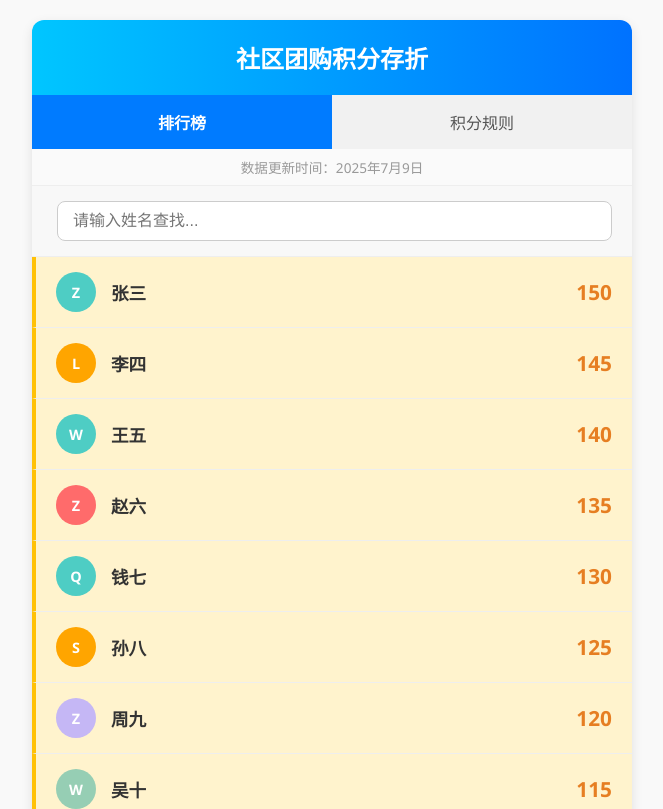
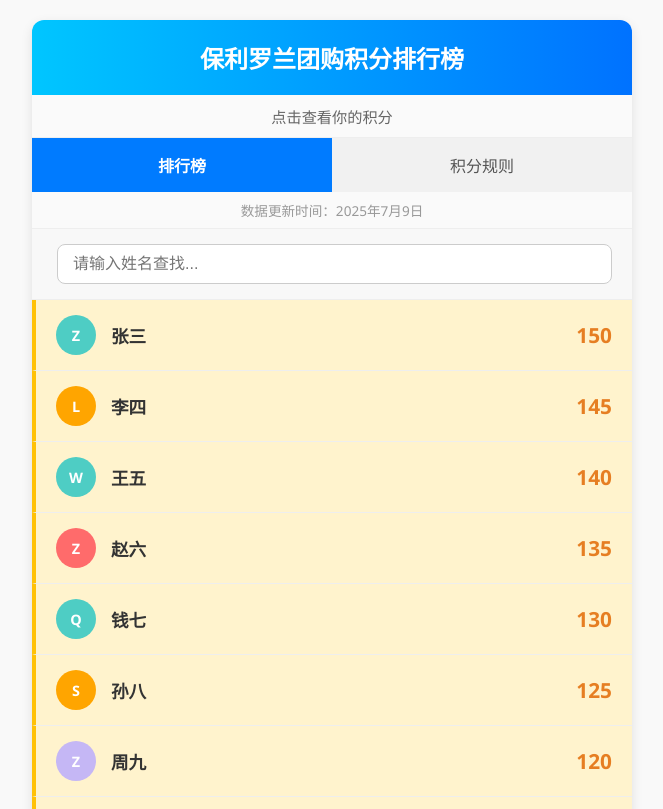
Before and after one commit to 627design/GroupBuyPoints, a plain HTML site: page index.html in a window 1280 px wide. Shown: the top 809 px of the page, without its empty margins (308-971 px from the left). Drawn offline with Linux system fonts and the light colour scheme.

Commit message:
第一次更新

```diff
--- a/index.html
+++ b/index.html
@@ -2,8 +2,17 @@
 <html lang="zh-CN">
 <head>
     <meta charset="UTF-8" />
-    <title>社区团购积分存折</title>
+    <title>保利罗兰团购积分排行榜</title>
     <meta name="viewport" content="width=device-width, initial-scale=1.0" />
+    <meta name="description" content="保利罗兰社区团购积分排行榜 - 查看你的积分排名">
+
+    <!-- Open Graph Tags for Social Sharing -->
+    <meta property="og:title" content="保利罗兰团购积分排行榜" />
+    <meta property="og:description" content="点击查看你的积分，查看保利罗兰社区团购积分排行榜" />
+    <meta property="og:image" content="https://via.placeholder.com/600x300.png?text=积分排行榜" />
+    <meta property="og:type" content="website" />
+    <meta property="og:url" content="https://你的用户名.github.io/points-leaderboard/" />
+
     <style>
         body {
             font-family: 'Segoe UI', Tahoma, Geneva, Verdana, sans-serif;
@@ -30,6 +39,15 @@
             padding: 20px 0;
             font-size: 1.5em;
             font-weight: bold;
+        }
+
+        .subtitle {
+            text-align: center;
+            font-size: 0.95em;
+            color: #666;
+            padding: 10px 0;
+            background: #fafafa;
+            border-bottom: 1px solid #eee;
         }
 
         .tabs {
@@ -169,7 +187,8 @@
 <body>
 
 <div class="container">
-    <div class="header">社区团购积分存折</div>
+    <div class="header">保利罗兰团购积分排行榜</div>
+    <div class="subtitle">点击查看你的积分</div>
 
     <!-- Tab 切换导航 -->
     <div class="tabs">
```
